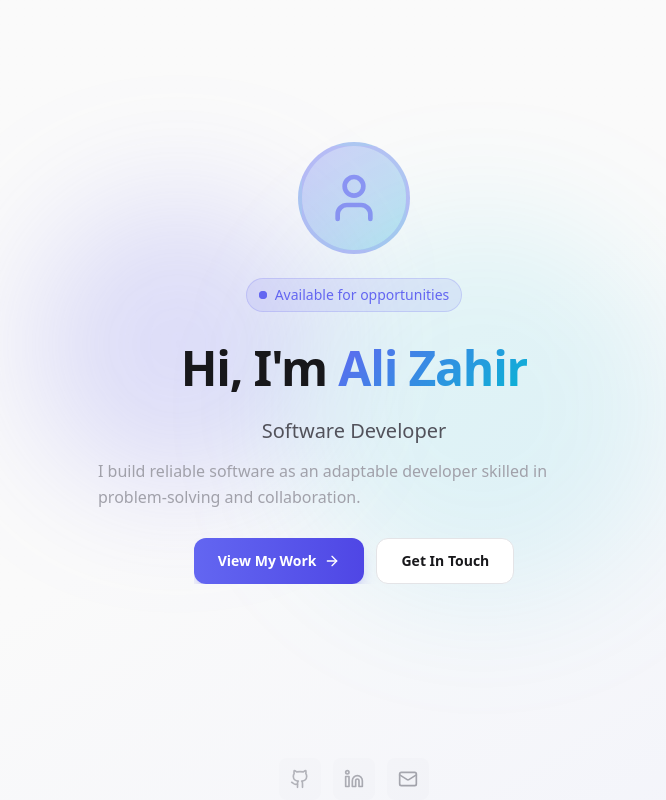
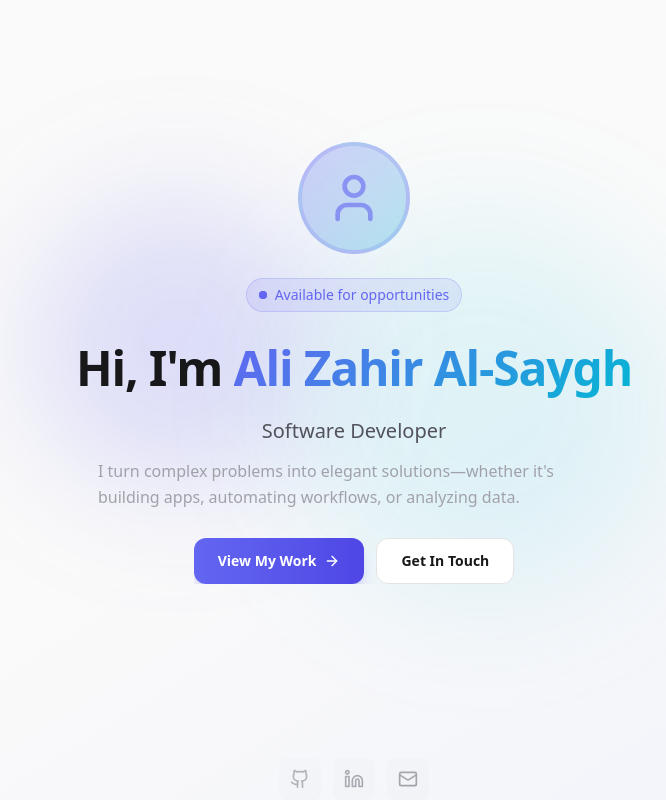
Before and after one commit to AliZ14-ECE/portolio_nextjs, a Next.js app: page / in a window 1280 px wide. Shown: the top 800 px of the page, without its empty margins (286-952 px from the left). Built offline with nearby package versions, Linux system fonts and the light colour scheme.

Commit message:
Update portfolio data with enhanced personal details, skills, projects, experience, education, certifications, and interests

```diff
--- a/app/data/portfolio.tsx
+++ b/app/data/portfolio.tsx
@@ -1,124 +1,187 @@
-import { Code, Lightbulb, User, Globe, Server, Database, Wrench } from "lucide-react";
+import { Code, Lightbulb, User, Globe, Server, Database, Wrench, Smartphone, BarChart3 } from "lucide-react";
 
 export const portfolioData = {
   personal: {
-    name: "Ali Zahir",
+    name: "Ali Zahir Al-Saygh",
     role: "Software Developer",
-    description: "I build reliable software as an adaptable developer skilled in problem‑solving and collaboration.",
+    description: "I turn complex problems into elegant solutions—whether it's building apps, automating workflows, or analyzing data.",
     email: "ali.alobadye@gmail.com",
     github: "https://github.com/AliZ14-ECE",
     linkedin: "https://iq.linkedin.com/in/ali-zaher-63a236184",
-    mobile: "+964 781 565 4550"
+    mobile: "+964 781 565 4550",
+    location: "Najaf, Iraq"
   },
 
-  highlights : [
+  highlights: [
     {
       icon: <User className="h-6 w-6" />,
       title: "Who I Am",
       description:
-        "A passionate developer dedicated to crafting clean, efficient, and user-friendly applications.",
+        "A motivated engineer with expertise in software development, data analysis, and deep learning. Adaptable and ready to tackle new challenges.",
     },
     {
       icon: <Code className="h-6 w-6" />,
       title: "What I Do",
       description:
-        "I build modern web applications using cutting-edge technologies and best practices.",
+        "I build software solutions, automate processes, and create data-driven insights using modern technologies.",
     },
     {
       icon: <Lightbulb className="h-6 w-6" />,
       title: "My Approach",
       description:
-        "I believe in continuous learning, collaboration, and delivering solutions that make an impact.",
+        "Keep it simple, make it work, then make it better. Quality matters more than complexity.",
     },
   ],
   about: {
     title: "About Me",
-    heading: "Passionate about creating web experiences",
-    description: "I am a dedicated developer with a strong foundation in modern web technologies. I love solving complex problems and building applications that make a difference. When I'm not coding, you can find me exploring new technologies or contributing to open source.",
+    heading: "Engineer passionate about innovation and problem-solving",
+    description: "I am a motivated engineer with a strong programming foundation, experienced in Quality Control, software development, and deep learning. I am skilled at solving complex problems and creating innovative solutions. Adaptable and ready to tackle new challenges and deliver high-quality results. I hold a Bachelor's degree in Electronics and Communication Engineering from the University of Kufa (2017–2021).",
   },
 
   skills: {
     title: "Skills",
     heading: "Technologies I Work With",
-    description: "I've worked with a variety of technologies across the full stack. Here are the tools and technologies I use to bring ideas to life.",
+    description: "I've worked with a variety of technologies across software development, data analysis, and telecommunications. Here are the tools and technologies I use to bring ideas to life.",
     categories: [
       {
-        name: "Frontend",
-        icon: <Globe className="h-5 w-5" />,
-        items: ["JavaScript (ES6+)", "TypeScript", "React", "Next.js", "Tailwind CSS"],
+        name: "Programming & Backend",
+        icon: <Server className="h-5 w-5" />,
+        items: ["Python", "Golang", "REST APIs", "Software Engineering"],
       },
       {
-        name: "Backend",
-        icon: <Server className="h-5 w-5" />,
-        items: ["Node.js", "Express", "REST APIs", "GraphQL"],
+        name: "Mobile Development",
+        icon: <Smartphone className="h-5 w-5" />,
+        items: ["Flutter", "Dart", "Cross-platform Apps"],
+      },
+      {
+        name: "Data & Analytics",
+        icon: <BarChart3 className="h-5 w-5" />,
+        items: ["Power BI", "Excel Dashboards", "Data Analysis", "Python Libraries"],
+      },
+      {
+        name: "Web Development",
+        icon: <Globe className="h-5 w-5" />,
+        items: ["Next.js", "React", "TypeScript", "Tailwind CSS", "HTML/CSS"],
       },
       {
         name: "Database",
         icon: <Database className="h-5 w-5" />,
-        items: ["PostgreSQL", "MongoDB", "Redis", "Prisma"],
+        items: ["Database Design", "SQL", "PostgreSQL"],
       },
       {
         name: "DevOps & Tools",
         icon: <Wrench className="h-5 w-5" />,
-        items: ["Git", "Docker", "AWS", "CI/CD", "Linux"],
+        items: ["Git", "GitHub", "QGIS", "FTTH Testing"],
+      },
+      {
+        name: "AI & Machine Learning",
+        icon: <Globe className="h-5 w-5" />,
+        items: ["Neural Networks", "Deep Learning", "CNN", "RNN"],
       },
     ],
   },
   projects: [
     {
-      title: "E-Commerce Platform",
+      title: "Graduation Tracking System",
       description:
-        "A full-featured online store built with Next.js, Stripe, and Sanity CMS. Features include user authentication, cart management, and payment processing.",
-      tags: ["Next.js", "TypeScript", "Stripe", "Sanity"],
-      link: "#",
+        "Full-stack system for the University of Kufa to track student graduation progress.",
+      tags: ["Flutter", "Golang", "Database Design", "Next.js"],
+      link: null,
       github: null,
     },
     {
-      title: "Task Management App",
+      title: "QGIS Automation Plugin",
       description:
-        "A productivity tool for managing tasks and projects. Includes real-time updates, drag-and-drop interface, and team collaboration features.",
-      tags: ["React", "Firebase", "Tailwind CSS"],
-      link: "#",
+        "A Python plugin that automates data filtering for FTTH networks. Won the Innovation and Process Improvement award in 2024. from Earthlink Tel.",
+      tags: ["Python", "QGIS", "Automation"],
+      link: null,
       github: null,
     },
     {
-      title: "Weather Dashboard",
+      title: "Data Analytics Dashboards",
       description:
-        "A weather application that provides real-time forecasts and historical data visualization using public APIs.",
-      tags: ["Vue.js", "Chart.js", "OpenWeatherMap API"],
-      link: "#",
+        "Interactive Power BI and Excel dashboards for business reporting. Includes automated data pipelines built with Python.",
+      tags: ["Python", "Power BI", "Excel", "Data Visualization"],
+      link: null,
       github: null,
     },
   ],
   experience: {
     title: "Experience",
     heading: "Where I've Worked",
-    description: "A timeline of my professional journey and the companies I've had the privilege to work with.",
+    description: "My professional journey so far.",
     jobs: [
       {
-        title: "Software Developer",
-        company: "Tech Solutions Inc.",
-        companyUrl: "#",
-        date: "2022 — Present",
-        description: "Build and maintain critical features for customer-facing web applications. Work closely with cross-functional teams to implement new functionality and improve existing codebase. Lead code reviews and mentor junior developers.",
-        technologies: ["React", "TypeScript", "Node.js", "PostgreSQL", "AWS"],
+        title: "FTTH Quality Control Engineer",
+        company: "Earthlink Telecommunication Company",
+        companyUrl: "https://earthlink.iq",
+        date: "Jan 2022 — 2025",
+        description: "Testing and troubleshooting fiber networks. Built Python tools to automate repetitive tasks—one of which earned me an Innovation award in 2024.",
+        technologies: ["Python", "Flutter", "QGIS", "FTTH", "Network Testing", "Automation", "Problem Solving"],
       },
       {
-        title: "Frontend Developer",
-        company: "Digital Agency Co.",
-        companyUrl: "#",
-        date: "2020 — 2022",
-        description: "Developed responsive and accessible web applications for various clients. Collaborated with designers to implement pixel-perfect UIs. Optimized application performance and improved load times by 40%.",
-        technologies: ["JavaScript", "React", "Next.js", "Tailwind CSS", "GraphQL"],
+        title: "Data Analyst",
+        company: "Earthlink Telecommunication Company",
+        companyUrl: "https://earthlink.iq",
+        date: "Apr 2023 — Oct 2024",
+        description: "Turned raw data into actionable insights. Built dashboards in Power BI and automated data pipelines with Python.",
+        technologies: ["Python", "Power BI", "Excel", "Data Analysis", "Dashboards"],
       },
       {
-        title: "Junior Web Developer",
-        company: "StartUp Hub",
-        companyUrl: "#",
-        date: "2019 — 2020",
-        description: "Built and shipped features for the company's main product. Worked on both frontend and backend tasks. Participated in agile development processes and contributed to sprint planning.",
-        technologies: ["HTML", "CSS", "JavaScript", "Vue.js", "Node.js"],
+        title: "Software Developer",
+        company: "University of Kufa",
+        companyUrl: "https://uokufa.edu.iq",
+        date: "2023",
+        description: "Built a graduation tracking system from scratch—database design, Golang backend, and Flutter mobile app.",
+        technologies: ["Flutter", "Golang", "Database Design", "Full Stack"],
       },
     ],
   },
+  education: {
+    title: "Education",
+    heading: "Academic Background",
+    items: [
+      {
+        degree: "Bachelor of Electronics and Communication Engineering",
+        institution: "University of Kufa",
+        location: "Najaf, Iraq",
+        period: "2017 — 2021",
+      },
+    ],
+  },
+  certifications: {
+    title: "Training & Certifications",
+    heading: "Continuous Learning",
+    items: [
+      {
+        name: "Neural Networks and Deep Learning",
+        issuer: "DeepLearning.AI, Coursera",
+        date: "2019",
+        link: "https://coursera.org/share/a1a9d5e56270321ce1c5f63baf8d94ec",
+      },
+      {
+        name: "Hyperparameter Tuning, Regularization and Optimization",
+        issuer: "DeepLearning.AI, Coursera",
+        date: "2019",
+        link: "https://coursera.org/share/48c2508198f81e76dd41e6cb73a8c18b",
+      },
+      {
+        name: "Structuring Machine Learning Projects",
+        issuer: "DeepLearning.AI, Coursera",
+        date: "2019",
+        link: "https://coursera.org/share/a2851fc4094e33133903e0dc800aa2a7",
+      },
+      {
+        name: "Foundations of Project Management",
+        issuer: "Google, Coursera",
+        date: "2023",
+        link: "https://coursera.org/share/1d4ca8a7bc5b55518bd65037c131b9ce",
+      },
+    ],
+  },
+  interests: ["Programming", "Machine Learning", "Algorithms & Data Structures", "Large Language Models"],
+  languages: [
+    { name: "Arabic", level: "Native" },
+    { name: "English", level: "Proficient" },
+  ],
 };
```
